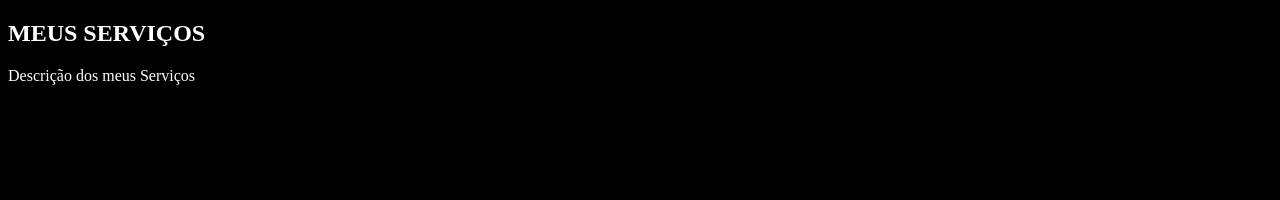
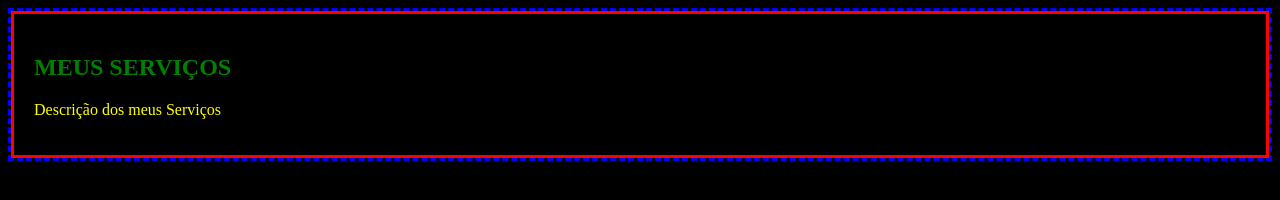
Before and after one commit to viniciusmattosrj/curso-gulp, a website: page index.html in a window 1280 px wide. Drawn offline with Linux system fonts and the light colour scheme.

Commit message:
Criando um Escutador - Monitora alterações)

```diff
--- a/dev/assets/css/style.css
+++ b/dev/assets/css/style.css
@@ -1,10 +1,18 @@
 body{
 	background-color: black;
-	color:#fff;
-	border; 3px dashed blue;
+	color: #fff;
+	border: 3px dashed blue;
 }
 
-#first{
+#first {
 	padding: 20px;
-	border; 3px solid red;
+	border: 3px solid red;
 }
+
+#first h2 {
+	color: green;
+}
+
+#first p {
+	color: yellow;
+}
--- a/gulpfile.js
+++ b/gulpfile.js
@@ -8,3 +8,7 @@ gulp.task('rolo-compressor', function(){
 	.pipe(rename({suffix: '.min'}))
 	.pipe(gulp.dest('prod/assets/css/'));
 });
+
+gulp.task('escutador', function(){
+	gulp.watch('dev/assets/css/style.css',['rolo-compressor']);
+});
--- a/index.html
+++ b/index.html
@@ -6,7 +6,9 @@
 	<link rel="stylesheet" type="text/css" href="prod/assets/css/style.min.css">
 </head>
 <body>
-	<h2>MEUS SERVIÇOS</h2>
-	<p>Descrição dos meus Serviços</p>
+	<section id="first">
+		<h2>MEUS SERVIÇOS</h2>
+		<p>Descrição dos meus Serviços</p>
+	</section>
 </body>
 </html>
```
Also changed, not shown: prod/assets/css/style.min.css.
